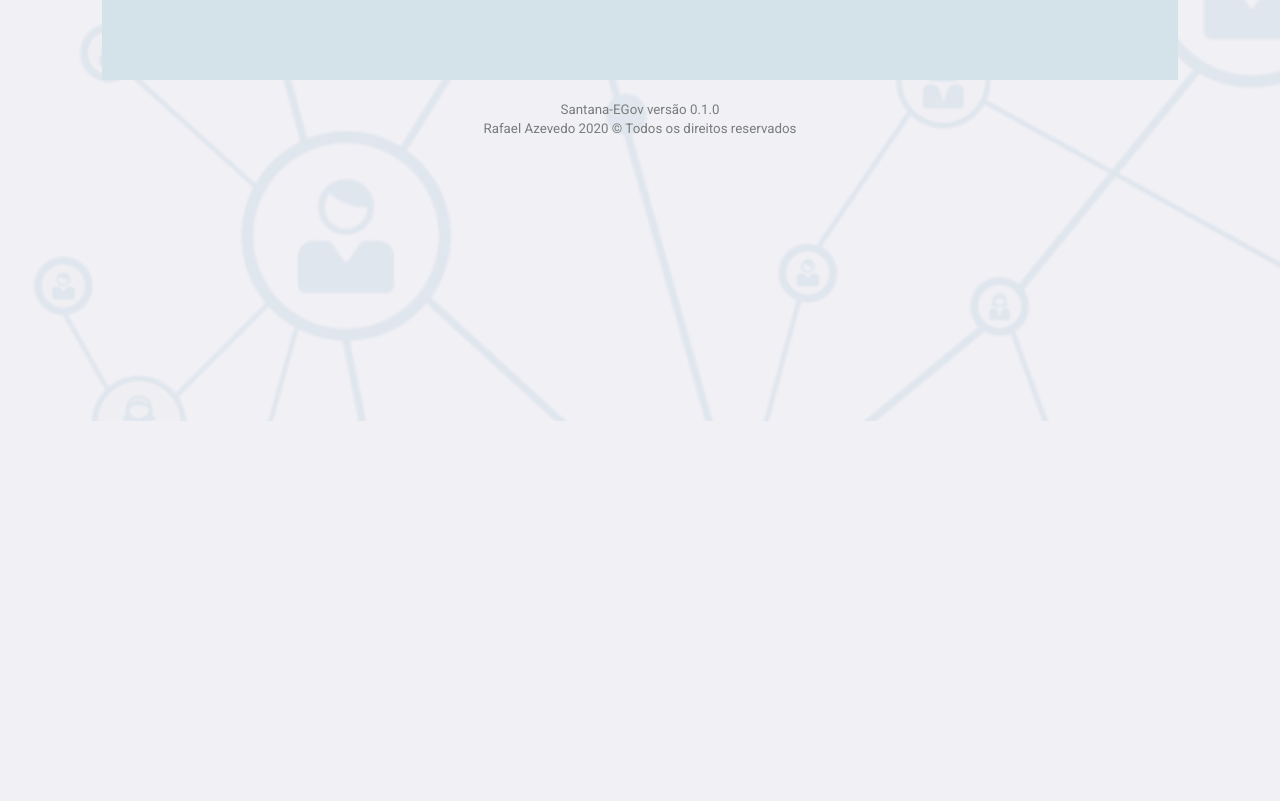
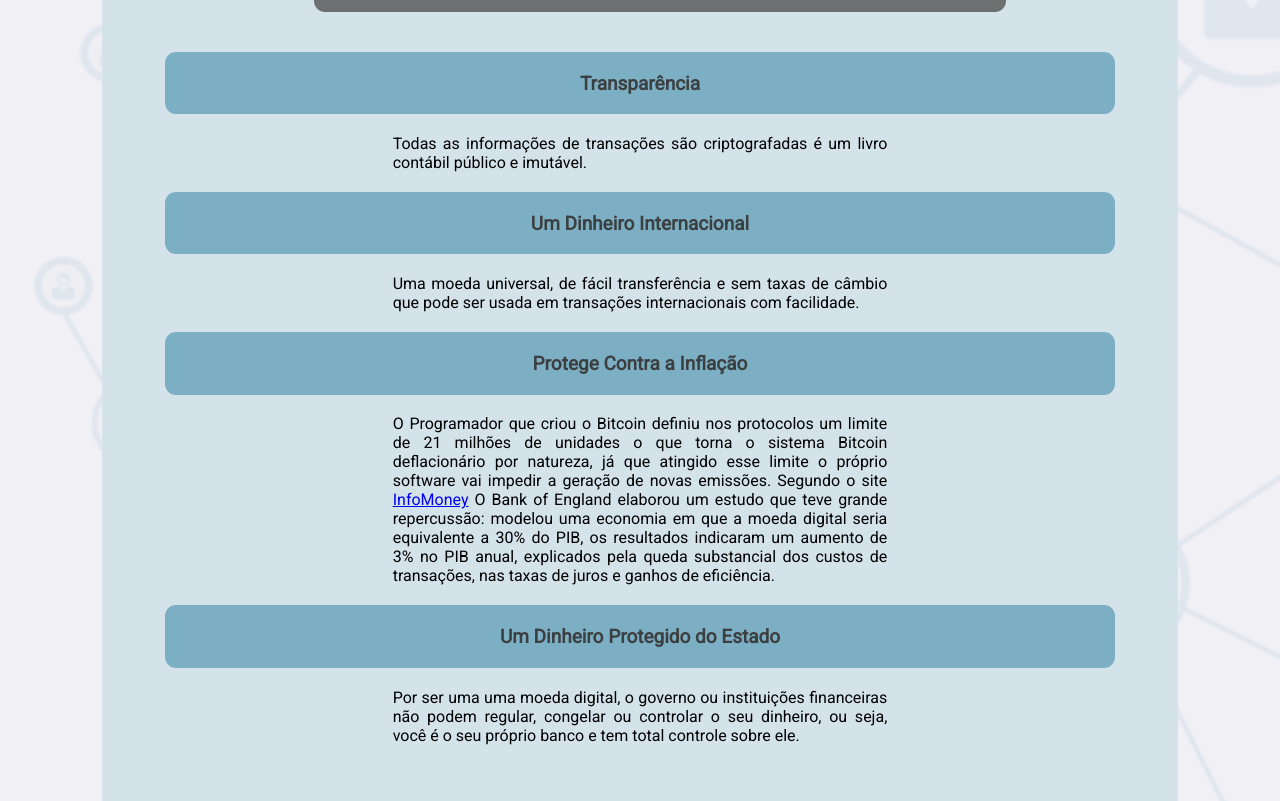
Before and after one commit to rafaazvd/santana-e-gov, a React (Create React App) app: page /bitcoin in a window 1280 px wide. Shown: the part 379-1180 px from the top of the page. Before the commit the page ends 800 px from the top, so only its background shows below. Built offline with nearby package versions, Linux system fonts and the light colour scheme.

Commit message:
page bitcoin

```diff
--- a/src/pages/Bitcoin/index.tsx
+++ b/src/pages/Bitcoin/index.tsx
@@ -14,8 +14,35 @@ const Bitcoin: React.FC = () => {
                 <Img src={bitcoin2} alt="e-gov"/>
             </Header>
             <Section>
-                <h1>Title</h1>
-                <p>conteudo</p>
+                <h1>VANTAGENS DE SE USAR BITCOIN OU OUTRA MOEDA DIGITAL</h1>
+                <h2>Transparência</h2>
+                <p>Todas as informações de transações são criptografadas
+                 é um livro contábil público e imutável. </p>
+
+                <h2>Um Dinheiro Internacional </h2>
+                <p>Uma moeda universal, de fácil transferência e
+                    sem taxas de câmbio que pode ser usada em
+                    transações internacionais com facilidade.</p>
+
+                <h2>Protege Contra a Inflação</h2>
+                <p>O Programador que criou o Bitcoin definiu nos
+                protocolos um limite de 21 milhões de unidades o que
+                 torna o sistema Bitcoin deflacionário por natureza,
+                 já que atingido esse limite o próprio software vai
+                  impedir a geração de novas emissões.
+                Segundo o site <a href='https://www.infomoney.com.br/colunista/terraco-economico/uma-sociedade-sem-inflacao-com-bitcoin-seria-possivel' >InfoMoney</a> O Bank of England elaborou um estudo que teve grande
+                 repercussão: modelou uma economia em que a moeda digital
+                 seria equivalente a 30% do PIB, os resultados indicaram
+                  um aumento de 3% no PIB anual, explicados pela queda
+                   substancial dos custos de transações, nas taxas de
+                    juros e ganhos de eficiência.</p>
+
+                <h2>Um Dinheiro Protegido do Estado</h2>
+                <p>Por ser uma uma moeda digital, o governo
+                     ou instituições financeiras não podem
+                     regular, congelar ou controlar o seu
+                     dinheiro, ou seja, você é o seu próprio
+                     banco e tem total controle sobre ele.</p>
             </Section>
             <br />
             <Footer />
--- a/src/pages/Bitcoin/styles.ts
+++ b/src/pages/Bitcoin/styles.ts
@@ -1,14 +1,58 @@
 import styled from 'styled-components';
 
 export const Container = styled.div`
-
+    section {
+        h1 {
+            margin-top: 3%;
+            margin-bottom: 4%;
+            text-align: center;
+            background-color: #6D7071;
+            width: 70%;
+            margin-left: 17%;
+            font-size: 20px;
+            padding: 2%;
+            color: #fff;
+            border-radius: 11px;
+            @media(max-width: 800px){
+                font-size: 10px;
+                padding: 5%;
+            }
+        }
+        }
+        h2 {
+            margin: 2%;
+            text-align: center;
+            background-color: #7CAFC4;
+            font-size: 19px;
+            padding: 2%;
+            color: #3C3F40;
+            border-radius: 11px;
+            @media(max-width: 800px){
+                font-size: 10px;
+            }
+        }
+        p {
+            text-align: justify;
+            width: 50%;
+            margin-left: 25%;
+            margin-top: 2%;
+            @media(max-width: 800px){
+                font-size: 10px;
+                margin-left: 3%;
+                width: 90%;
+            }
+        }
+    }
 `;
 
 export const Text = styled.h1`
     color: #F1F5F7;
     margin: 8%;
-    font-size: 47px;
+    font-size: 67px;
+    @media(max-width: 800px){
+        font-size: 27px;
+    }
 `;
 export const Img = styled.img`
-    width: 16%;
+    width: 14%;
 `;
```
